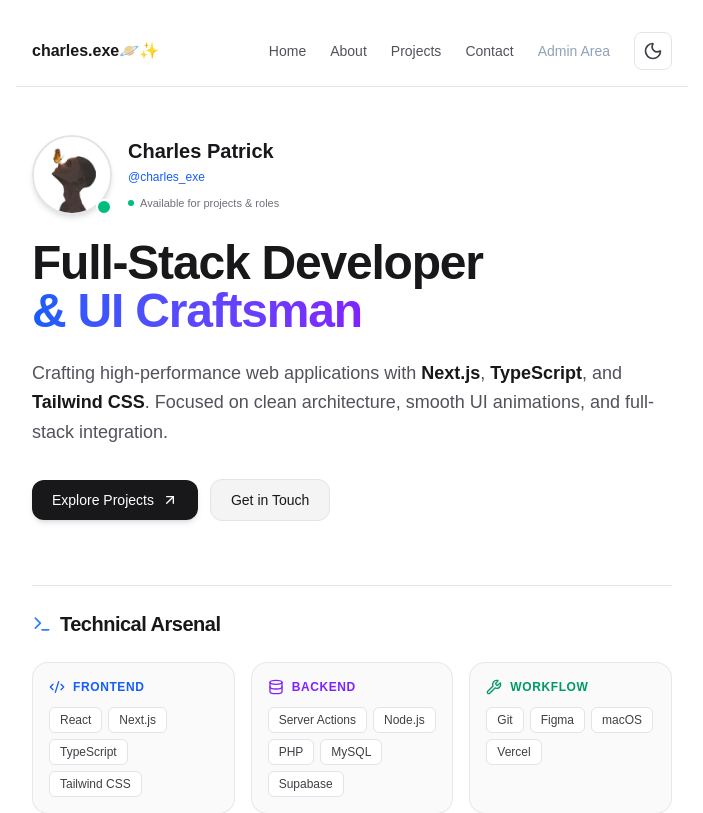
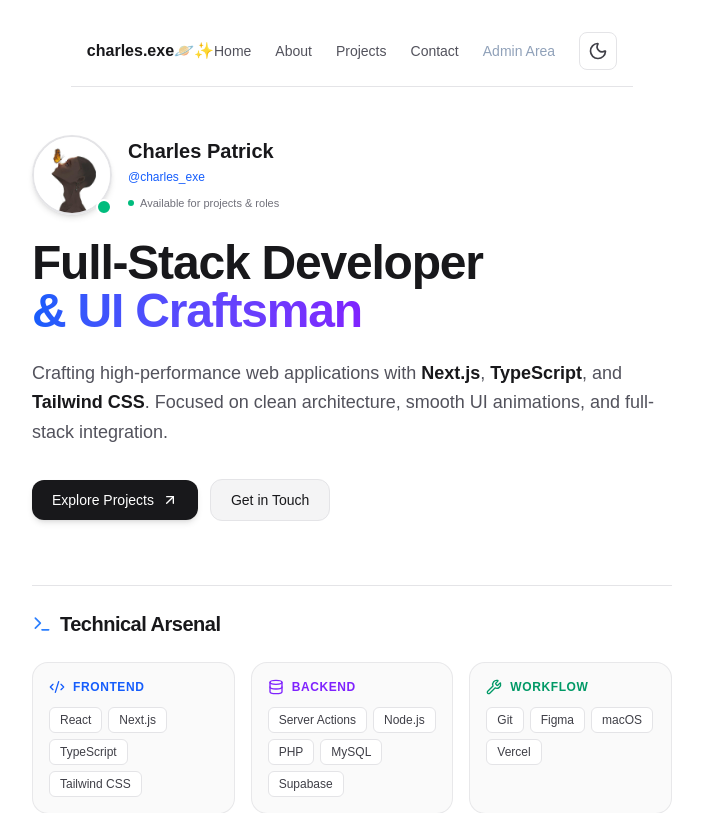
Before and after one commit to charles-exe369/Dev-Portfolio, a Next.js app: page / in a window 1280 px wide. Shown: the top 813 px of the page, without its empty margins (288-991 px from the left). Built offline with nearby package versions, Linux system fonts and the light colour scheme; no server answers; the database is empty.

Commit message:
Hide Horizontal Scrolling

```diff
--- a/src/app/layout.tsx
+++ b/src/app/layout.tsx
@@ -26,7 +26,7 @@ export default function RootLayout({
   return (
     // suppressHydrationWarning prevents warnings when next-themes modifies the <html> class
     <html lang="en" suppressHydrationWarning>
-      <body className="bg-white dark:bg-zinc-950 text-zinc-900 dark:text-zinc-100 min-h-screen transition-colors duration-200">
+      <body className="bg-white dark:bg-zinc-950 text-zinc-900 dark:text-zinc-100 min-h-screen flex flex-col antialiased overflow-x-hidden">
         <ThemeProvider attribute="class" defaultTheme="system" enableSystem>
           <Navbar />
           {children}
```
